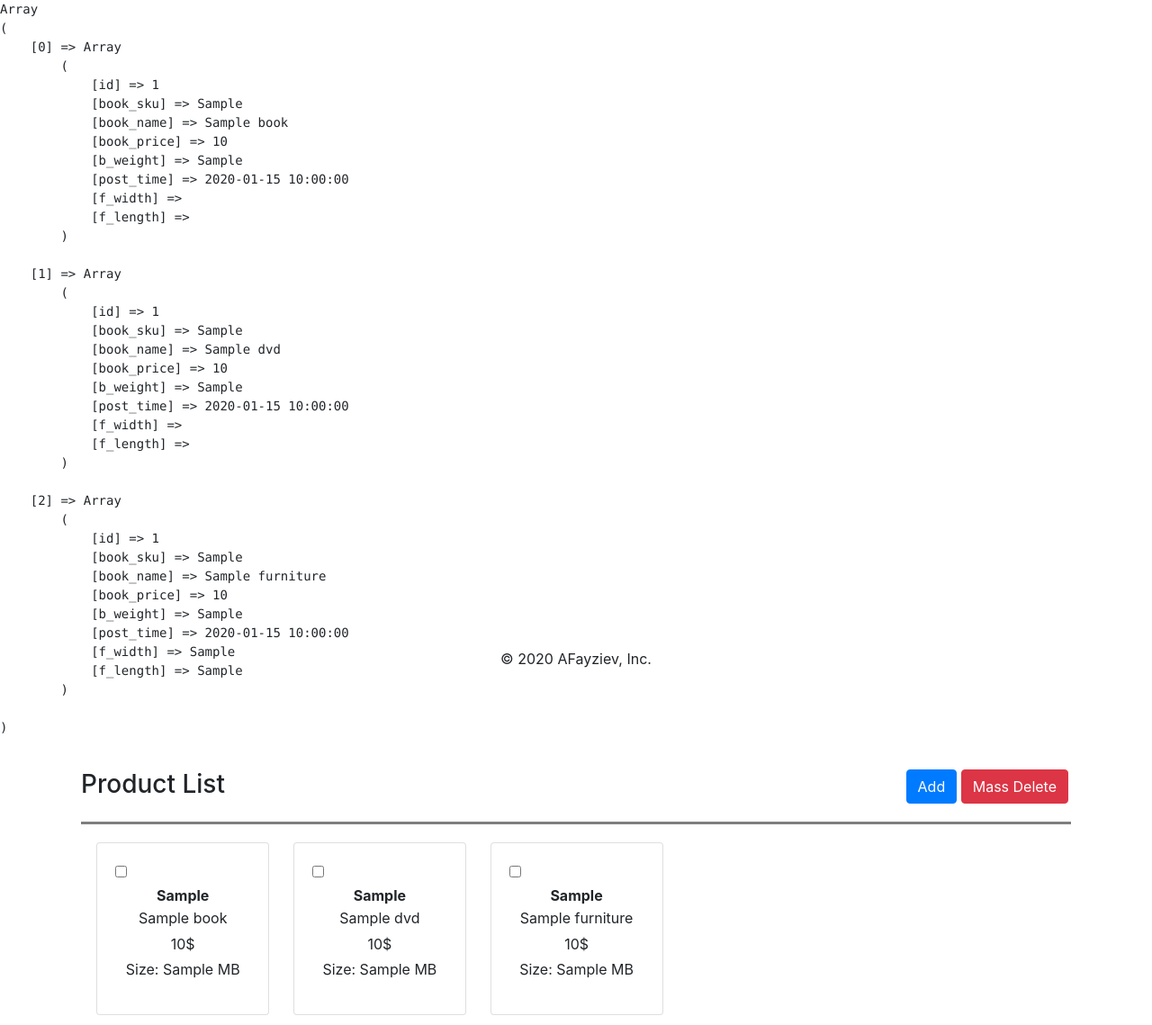
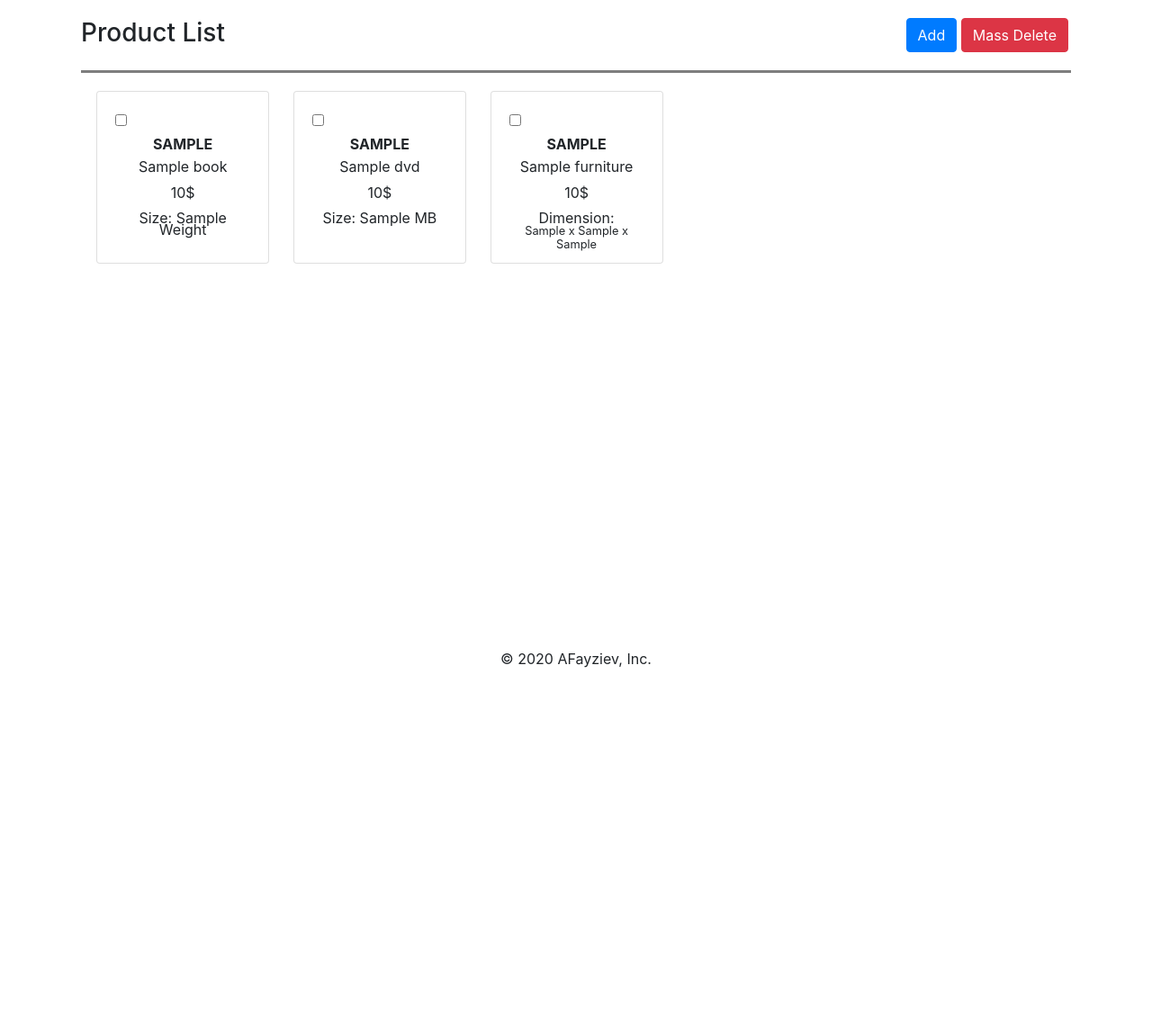
Before and after one commit to tobby-spacex/product_app_mvc, a PHP site: page /app/index.php in a window 1280 px wide. Shown: the part 40-1179 px from the top of the page at 90% size. After the commit the page ends 782 px from the top, so only its background shows below. Run offline with PHP 8.4, Linux system fonts and the light colour scheme; tables that the repository leaves empty or names only in its code hold one stand-in row (values such as "Sample post"); data that the repository does not hold is empty.

Commit message:
complited class Product_Fetch

```diff
--- a/app/controllers/product_add_temp.php
+++ /dev/null
@@ -1,3 +0,0 @@
-<?php
-
-s
--- a/app/libraries/Autoloader.php
+++ b/app/libraries/Autoloader.php
@@ -11,6 +11,7 @@ require_once 'DVD.php';
 require_once 'Book.php';
 require_once 'Furniture.php';
 require_once 'NoneValidator.php';
+require_once 'models/Product_Fetch.php';
 require_once 'models/Product_Dvd.php';
 require_once 'models/Product_Book.php';
 require_once 'models/Product_Furniture.php';
--- a/app/libraries/Book.php
+++ b/app/libraries/Book.php
@@ -1,5 +1,6 @@
 <?php
 
+// The book class validates the input and submits the data to the database. DVD and Furniture classes in the libraries folder work in the same analogy.
 session_start();
 class Book extends Main_Product_Validation
 {
@@ -11,6 +12,7 @@ class Book extends Main_Product_Validation
         header("Location: http://product-app/");
     }
 
+    // This method is used in the Product_add class. The first entered data is validated if the validation is successful, the data will be send to the database.
     public function add($data)
     {
         if ($this->validation($data))
@@ -32,6 +34,7 @@ class Book extends Main_Product_Validation
     }
 
 
+    // Nevertheless, I used conditional operators to validate the input data, that is, after the product has already been defined.
     protected function validation($data){
 
         if(empty($data['sku'])){
@@ -57,7 +60,7 @@ class Book extends Main_Product_Validation
 
         if(empty($data['b_weight'])){
             $_SESSION['boo_error']='*Please insert Book size.';
-        }elseif(preg_match( "/[^0-9]/", $$data['b_weight'])){
+        }elseif(preg_match( "/[^0-9]/", $data['b_weight'])){
             $_SESSION['boo_error']='Only integers and rational numbers are allowed.';
         }
 
--- a/app/libraries/DVD.php
+++ b/app/libraries/DVD.php
@@ -6,6 +6,7 @@ class DVD extends Main_Product_Validation
     public function __construct(){
 
     }
+
 
     public static function  redirectToaddPage(){
         header("Location: http://product-app/product_add");
@@ -27,25 +28,17 @@ class DVD extends Main_Product_Validation
 
     protected function saveDb($data)
     {
+
         $dvd = new Product_Dvd();
         $dvd->setSku($data['sku']);
         $dvd->setName($data['name']);
         $dvd->setPrice($data['price']);
         $dvd->setSize($data['size_mb']);
+
         $dvd->insertProducts();
     }
 
-    protected function validation($data){   //$sku, $name, $price, $size_mb
-
-        // $fields = ['sku', 'name', 'price' , 'size_mb'];
-        // foreach ($fields as $field) {
-        //     if (!isset($data[$field]))
-        //     {
-        //         return false;
-        //     }
-        // }
-        // return true;
-
+    protected function validation($data){
 
         if(empty($data['sku'])){
             $_SESSION['sku_error']='Please insert SKU.';
--- a/app/libraries/Main_Product_Class.php
+++ b/app/libraries/Main_Product_Class.php
@@ -6,7 +6,7 @@ abstract class Main_Product_Class
         $this->db = new Database();
     }
 
-    abstract public function getProducts($fields,$tablename);
+    // abstract public function getProducts($fields,$tablename);
 
     abstract public function insertProducts();
 
--- a/app/libraries/NoneValidator.php
+++ b/app/libraries/NoneValidator.php
@@ -11,8 +11,6 @@ class NoneValidator
         $this->validation($data);
         NoneValidator :: redirectToaddPage();
     }
-
-
 
     protected function validation($data){
 
--- a/app/models/Product_Book.php
+++ b/app/models/Product_Book.php
@@ -70,17 +70,17 @@ class Product_Book extends Main_Product_Class
         return $result;
     }
 
-    public function getProducts($fields, $tablename){
-        $array = array();
-        $query = "SELECT $fields FROM $tablename ";
-        // $result = mysqli_query($this->db->getConnection(), $query);
-        $result = $this->db->getConnection()->query($query);
-        while($row = mysqli_fetch_assoc($result)){
-                $array[] = $row;
-            }
-            return $array;
+    // public function getProducts($fields, $tablename){
+    //     $array = array();
+    //     $query = "SELECT $fields FROM $tablename ";
+    //     // $result = mysqli_query($this->db->getConnection(), $query);
+    //     $result = $this->db->getConnection()->query($query);
+    //     while($row = mysqli_fetch_assoc($result)){
+    //             $array[] = $row;
+    //         }
+    //         return $array;
 
-    }
+    // }
 
     public function deleteProductById($product_Id){
         $query = "DELETE FROM book WHERE id='$product_Id' ";
--- a/app/models/Product_Dvd.php
+++ b/app/models/Product_Dvd.php
@@ -1,6 +1,6 @@
 <?php
 
-class Product_Dvd //extends Main_Product_Class
+class Product_Dvd extends Main_Product_Class
 {
 
     private $id;
@@ -11,18 +11,8 @@ class Product_Dvd //extends Main_Product_Class
 
 
     public function __construct(){
-        // parent::__construct();
-        $this->db = new Database();
+        parent::__construct();
     }
-
-    // public function __construct($sku, $name, $price, $size){
-    //     $this->sku = $sku;
-    //     $this->name = $name;
-    //     $this->price = $price;
-    //     $this->size = $size;
-    //     parent::__construct();
-    // }
-
 
     function setId($id){
         $this->id = $id;
@@ -65,15 +55,6 @@ class Product_Dvd //extends Main_Product_Class
     }
 
 
-
-    // public function insertProducts(){
-    //     $query = "INSERT INTO dvd (dvd_sku, dvd_name, dvd_price, size_mb) VALUES ('". $this->getSku() . "','" . $this->getName(). "','" . $this->getPrice(). "','" . $this->getSize(). "')";
-    //     // $result = $this->db->getConnection()->query($query);
-    //     $result = mysqli_query($this->db->getConnection(), $query);
-    //     // $result = $this->db->getConnection()->data_input($query);
-    //     return $result;
-    // }
-
     //To protect against SQL injection
     public function insertProducts(){
         $query = "INSERT INTO dvd (dvd_sku, dvd_name, dvd_price, size_mb) VALUES (?, ?, ? ,?)";
@@ -85,8 +66,8 @@ class Product_Dvd //extends Main_Product_Class
     }
 
 
-   // Method for fetching product from Database
-//    public function getProducts($fields, $tablename){
+    // //    Method for fetching product from Database
+    // public function getProducts($fields, $tablename){
     //     $array = array();
     //     $query = "SELECT $fields FROM $tablename ";
     //     $result = mysqli_query($this->db->getConnection(), $query);
@@ -103,44 +84,4 @@ class Product_Dvd //extends Main_Product_Class
    }
 
 
-
-
-   public function getProducts(){
-    $array = array();
-    $query = "SELECT id, book_sku, book_name, book_price, b_weight, post_time, NULL AS f_width, NULL AS f_length FROM book
-    UNION ALL
-    SELECT id, dvd_sku, dvd_name, dvd_price, size_mb, post_time, NULL AS f_width, NULL AS f_length FROM dvd
-    UNION ALL
-    SELECT id, f_sku, f_name, f_price, f_height, post_time, f_width, f_length FROM furniture ";
-    // ORDER BY 'time' DESC";
-
-    $result = mysqli_query($this->db->getConnection(), $query) or die(mysqli_error($this->db->getConnection()));
-    // var_dump($result);
-    // print_r($result);
-
-    while($row = mysqli_fetch_assoc($result)){
-            $array[] = $row;
 }
-        // function sortFunction( $a, $b ) {
-        //     return strtotime($a["post_time"]) < strtotime($b["post_time"]) ? -1 : 1;
-        // }
-        // usort($array, "sortFunction");
-        // // var_dump($array);
-        // return $array;
-
-        function date_compare($a, $b)
-        {
-            $t1 = strtotime($a['post_time']);
-            $t2 = strtotime($b['post_time']);
-            // $t3 = strtotime($c['post_time']);
-            return $t1 < $t2;
-        }
-        usort($array, 'date_compare');
-        return $array;
-
-
-
-}
-
-
-}
--- /dev/null
+++ b/app/models/Product_Fetch.php
@@ -0,0 +1,39 @@
+<?php
+
+// In this class, I had to join three tables of products from the database, this was done in order to carry out the output  order by timestamp.
+
+class Product_Fetch
+{
+    public function __construct(){
+        $this->db = new Database();
+    }
+
+    public function getProducts(){
+        $array = array();
+
+        $query = "SELECT id, book_sku AS sku, book_name AS name, book_price AS price,  b_weight AS size, NULL AS f_width, NULL AS f_length, post_time,  'book' as origin  FROM book
+        UNION ALL
+        SELECT id, dvd_sku AS sku, dvd_name AS name, dvd_price AS price, size_mb AS size,   NULL AS f_width, NULL AS f_length, post_time, 'dvd' as origin  FROM dvd
+        UNION ALL
+        SELECT id, f_sku AS sku, f_name AS name, f_price AS price, f_height AS size, f_width, f_length, post_time,  'furniture' as origin  FROM furniture ";
+
+        $result = mysqli_query($this->db->getConnection(), $query) or die(mysqli_error($this->db->getConnection()));
+        // print_r($result);
+
+        while($row = mysqli_fetch_assoc($result)){
+                $array[] = $row;
+            }
+
+            function date_compare($a, $b)
+            {
+                $t1 = strtotime($a['post_time']);
+                $t2 = strtotime($b['post_time']);
+                return $t1 < $t2;
+            }
+            usort($array, 'date_compare');
+            return $array;
+
+
+
+    }
+}
--- a/app/models/Product_Furniture.php
+++ b/app/models/Product_Furniture.php
@@ -72,13 +72,6 @@ class Product_Furniture extends Main_Product_Class
     }
 
 
-    // public function insertProducts(){
-    //     $query = "INSERT INTO furniture (f_sku, f_name, f_price, f_height, f_width, f_length) VALUES
-    //     ('". $this->getSku() . "','" . $this->getName(). "','" . $this->getPrice(). "','" . $this->getHeight(). "','" . $this->getWidth(). "','" . $this->getLength(). "') ";
-    //     $result = mysqli_query($this->db->getConnection(), $query);
-    //     return $result;
-    // }
-
     //To protect against SQL injection
     public function insertProducts(){
         $query = "INSERT INTO furniture (f_sku, f_name, f_price, f_height, f_width, f_length) VALUES (?, ?, ?, ?, ?, ?)";
@@ -90,15 +83,15 @@ class Product_Furniture extends Main_Product_Class
     }
 
 
-    public function getProducts($fields, $tablename){
-        $array = array();
-        $query = "SELECT $fields FROM $tablename ";
-        $result = $this->db->getConnection()->query($query);
-        while($row = mysqli_fetch_assoc($result)){
-                $array[] = $row;
-            }
-            return $array;
-    }
+    // public function getProducts($fields, $tablename){
+    //     $array = array();
+    //     $query = "SELECT $fields FROM $tablename ";
+    //     $result = $this->db->getConnection()->query($query);
+    //     while($row = mysqli_fetch_assoc($result)){
+    //             $array[] = $row;
+    //         }
+    //         return $array;
+    // }
 
 
     public function deleteProductById($product_Id){
--- a/app/models/products_display.php
+++ b/app/models/products_display.php
@@ -1,17 +1,17 @@
 <?php
 
-$dvd_product = new Product_Dvd();
-// $data_dvd = $dvd_product->getProducts('*', 'dvd');
-$data_dvd = $dvd_product->getProducts();
-echo '<pre>';
-print_r($data_dvd);
-echo  '</pre>';
+// $dvd_product = new Product_Dvd();
+// $data_dvd = $dvd_product->getProducts();
 
+$product_items = new Product_Fetch();
+$product_data = $product_items->getProducts();
 
+// echo '<pre>';
+// print_r($product_data);
+// echo  '</pre>';
 
 // $book_product = new Product_Book();
 // $data_book = $book_product->getProducts('*', 'book');
 
-
 // $furniture_product = new Product_Furniture();
 // $data_furniture = $furniture_product->getProducts('*', 'furniture');
--- a/app/views/product_list/dvd_view.php
+++ /dev/null
@@ -1,49 +0,0 @@
-<?php
-    foreach((array)$data_dvd as $prod){
-?>
-
-
-  <div class="card" style="width: 12rem; height: 12rem;">
-      <div class="card-body">
-          <label class="checkbox-inline">
-          <input  name="box[]" type="checkbox" value="<?php echo $prod["id"];?>">
-          </label>
-      <br>
-      <div class="cardt text-center">
-          <p class="card-title"><b><?php echo $prod["book_sku"];?></b></p>
-          <p class=""><?php echo $prod["book_name"]; ?></p>
-          <p class=""><?php echo $prod["book_price"]; ?>$</p>
-          <p>Size: <?php echo $prod["b_weight"]; ?> MB</p>
-      </div>
-      </div>
-  </div>
-
-  <?php
-          }
-  ?>
-
-<!-- <?php
-    foreach((array)$data_dvd as $prod){
-?>
-
-
-  <div class="card" style="width: 12rem; height: 12rem;">
-      <div class="card-body">
-          <label class="checkbox-inline">
-          <input  name="box[]" type="checkbox" value="<?php echo $prod["id"];?>">
-          </label>
-      <br>
-      <div class="cardt text-center">
-          <p class="card-title"><b><?php echo $prod["book_sku"];?></b></p>
-          <p class=""><?php echo $prod["book_name"]; ?></p>
-          <p class=""><?php echo $prod["book_price"]; ?>$</p>
-          <p>Size: <?php echo $prod["b_weight"]; ?> MB</p>
-          <p>Dimension:<br><small> <?php echo $prod["f_height"]; ?> x <?php echo $prod["f_width"]; ?> x <?php echo $prod["f_length"]; ?></small></p>
-
-      </div>
-      </div>
-  </div>
-
-  <?php
-          }
-  ?> -->
--- a/app/views/product_list/index.php
+++ b/app/views/product_list/index.php
@@ -21,15 +21,8 @@
   </div>
 
 
-<!-- Fetching DVD -->
-<?php include_once 'dvd_view.php'; ?>
-
-<!-- Fetching BOOK -->
-<?php include_once 'book_view.php'; ?>
-
-<!-- Fetching FURNITURE -->
-<?php include_once 'furniture_view.php'; ?>
-
+<!-- Fetching Products -->
+<?php include_once 'product_view.php'; ?>
 
 </form>
 </div> <!-- container -->
--- /dev/null
+++ b/app/views/product_list/product_view.php
@@ -0,0 +1,41 @@
+<?php
+    // $dvds = array_filter($data_dvd, function ($item) {
+    //     return $item['origin'] === 'dvd';
+    // });
+
+    foreach((array)$product_data as $prod){
+?>
+
+<!-- Product Fetching  -->
+  <div class="card" style="width: 12rem; height: 12rem;">
+      <div class="card-body">
+          <label class="checkbox-inline">
+          <input  name="box[]" type="checkbox" value="<?php echo $prod["id"];?>">
+          </label>
+      <br>
+      <div class="cardt text-center">
+
+          <p class="card-title"><b><?php echo strtoupper($prod["sku"]);?></b></p>
+          <p class=""><?php echo $prod["name"]; ?></p>
+          <p class=""><?php echo $prod["price"]; ?>$</p>
+
+          <?php if ($prod["origin"] == "dvd"): ?>
+          <p>Size: <?php echo $prod["size"]; ?> MB </p>
+
+          <?php elseif ($prod["origin"] == "book"): ?>
+          <p>Size: <?php echo $prod["size"]; ?> Weight </p>
+
+          <?php elseif ($prod["origin"] == "furniture"): ?>
+          <p>Dimension:<br><small> <?php echo $prod["size"]; ?> x <?php echo $prod["f_width"]; ?> x <?php echo $prod["f_length"]; ?></small></p>
+
+          <?php else: ?>
+          <p>unknown type of pruduct</p>
+          <?php endif; ?>
+
+      </div>
+      </div>
+  </div>
+
+  <?php
+          }
+  ?>
--- a/app/views/product_list/book_view.php
+++ b/backup/book_view.php
@@ -1,6 +1,12 @@
-<!-- Fetching book -->
+<!-- FETCHING BOOK FILE IS NO LONGER USED -->
+
 <?php
-     foreach( (array)$data_book as $book){
+    // $books = array_filter($data_dvd, function ($item) {
+    //   return $item['origin'] === 'book';
+    // });
+     foreach( (array)$books as $book){
+
+
   ?>
 
     <div class="card" style="width: 12rem; height: 12rem;">
@@ -21,3 +27,5 @@
   <?php
         }
   ?>
+
+<?
--- a/app/views/product_list/furniture_view.php
+++ b/backup/furniture_view.php
@@ -1,4 +1,5 @@
-    <!-- Fetching furniture -->
+    <!-- FETCHING FURNITURE FILE IS NO LONGER USED-->
+
     <?php
          foreach((array) $data_furniture as $furniture){
     ?>
```
Also changed, not shown: app/controllers/product_add.php (+6 -4 lines), backup/Product_Validation.php (renamed from app/libraries/Product_Validation.php). Lines whose indentation alone changed are shown as unchanged.
